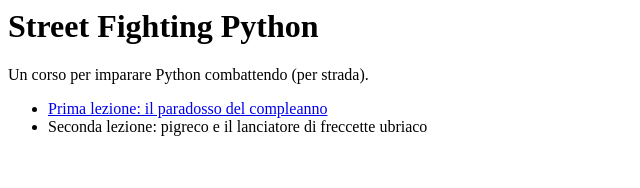
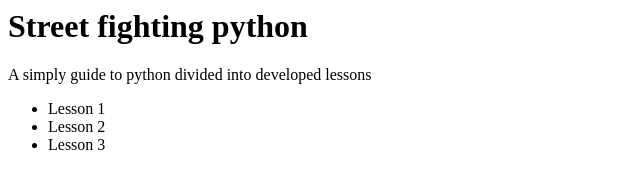
Before and after one commit to cristina1999/street-fighting-python, a plain HTML site: page index.html in a window 1280 px wide. Shown: the whole page, without its empty margins (0-640 px from the left). Drawn offline with Linux system fonts and the light colour scheme.

Commit message:
Update index.html
link lezione 1

```diff
--- a/index.html
+++ b/index.html
@@ -1,8 +1,7 @@
-<h1>Street Fighting Python</h1>
-<p>Un corso per imparare Python combattendo (per strada).</p>
+<h1>Street fighting python</h1>
+<p>A simply guide to python divided into developed lessons</p>
 <ul>
-  <li>
-    <a href="./Lezione 3_ultima versione.ipynb">Prima lezione: il paradosso del compleanno</a>
-  </li>
-  <li>Seconda lezione: pigreco e il lanciatore di freccette ubriaco</li>
+  <li>Lesson 1<a href="./Lezione 1_ultima versione.html"></a></li>
+  <li>Lesson 2</li>
+  <li>Lesson 3</li>
 </ul>
```
